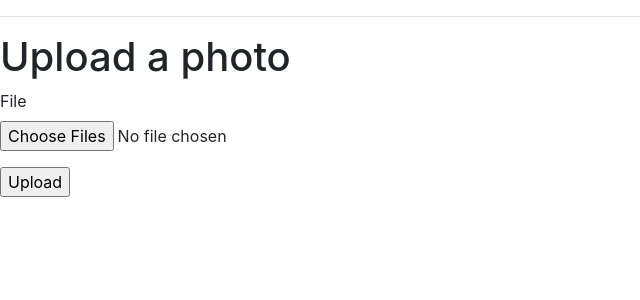
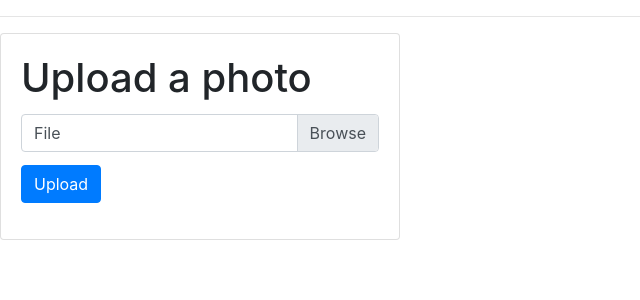
Before and after one commit to Segelzwerg/FamilyFoto, a Flask app: page /upload in a window 1280 px wide. Shown: the part 40-340 px from the top of the page, without its empty margins (0-640 px from the left). Run offline with Flask 2, Linux system fonts and the light colour scheme; a user stored in the database is signed in; some libraries are stand-ins or nearby versions.

Commit message:
ADD: bootstrap to upload form

```diff
--- a/templates/upload.html
+++ b/templates/upload.html
@@ -1,13 +1,20 @@
 {% extends "base.html" %}
 
 {% block content %}
-    <h1>Upload a photo</h1>
-    <form action="" method="post" enctype="multipart/form-data">
-        {{ form.hidden_tag() }}
-        <p>
-            {{ form.file.label }}<br>
-            {{ form.file(size=32) }}
-        </p>
-        <p>{{ form.submit() }}</p>
-    </form>
+    <div class="card" style="width: 25rem">
+        <div class="card-body">
+
+            <h1 class="card-title">Upload a photo</h1>
+            <form action="" method="post" enctype="multipart/form-data">
+                <div class="form-group">
+                    {{ form.hidden_tag() }}
+                    <div class="custom-file">
+                        {{ form.file.label(class="custom-file-label") }}<br>
+                        {{ form.file(size=32, class="custom-file-input") }}
+                    </div>
+                    <p>{{ form.submit(class="btn btn-primary") }}</p>
+                </div>
+            </form>
+        </div>
+    </div>
 {% endblock %}
```
